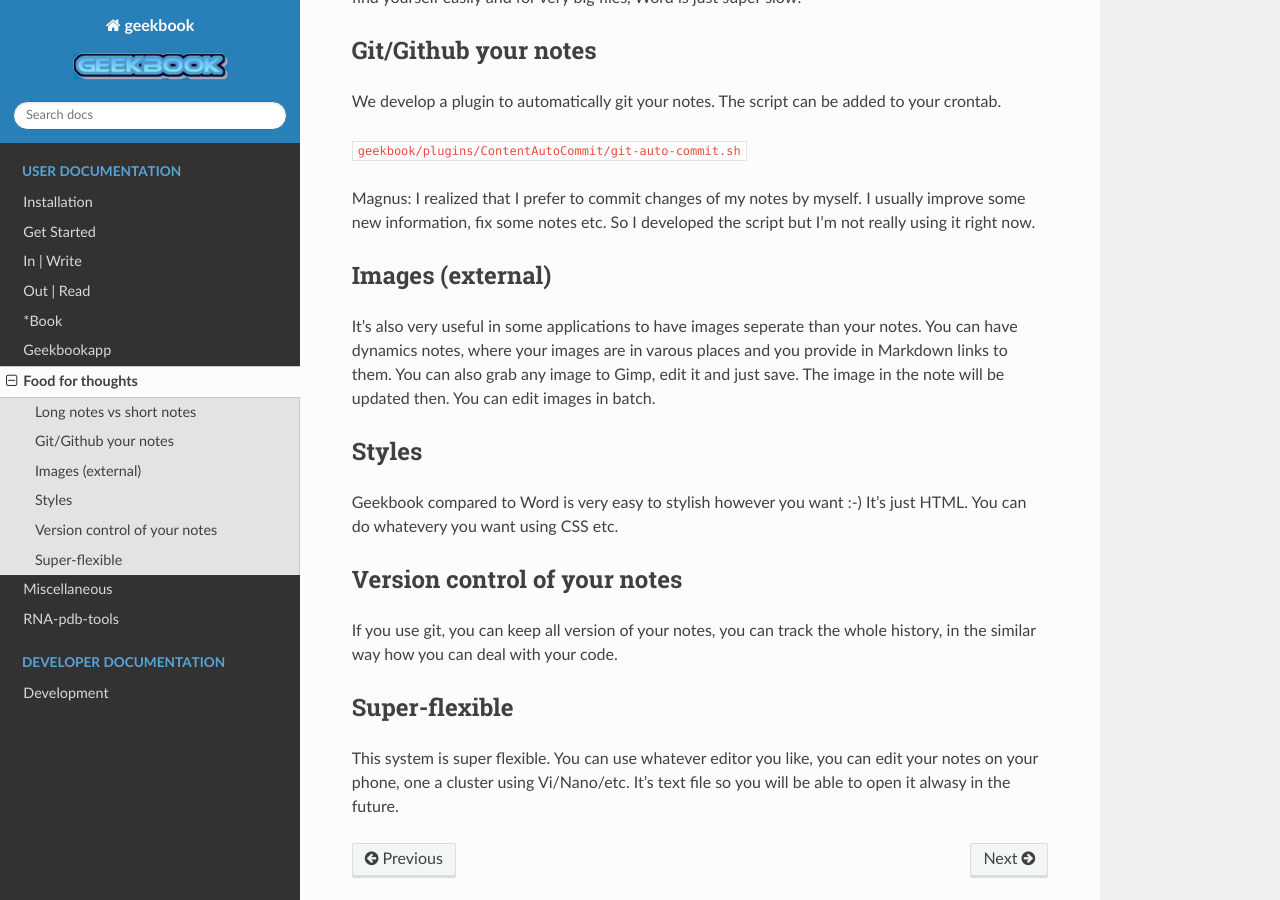
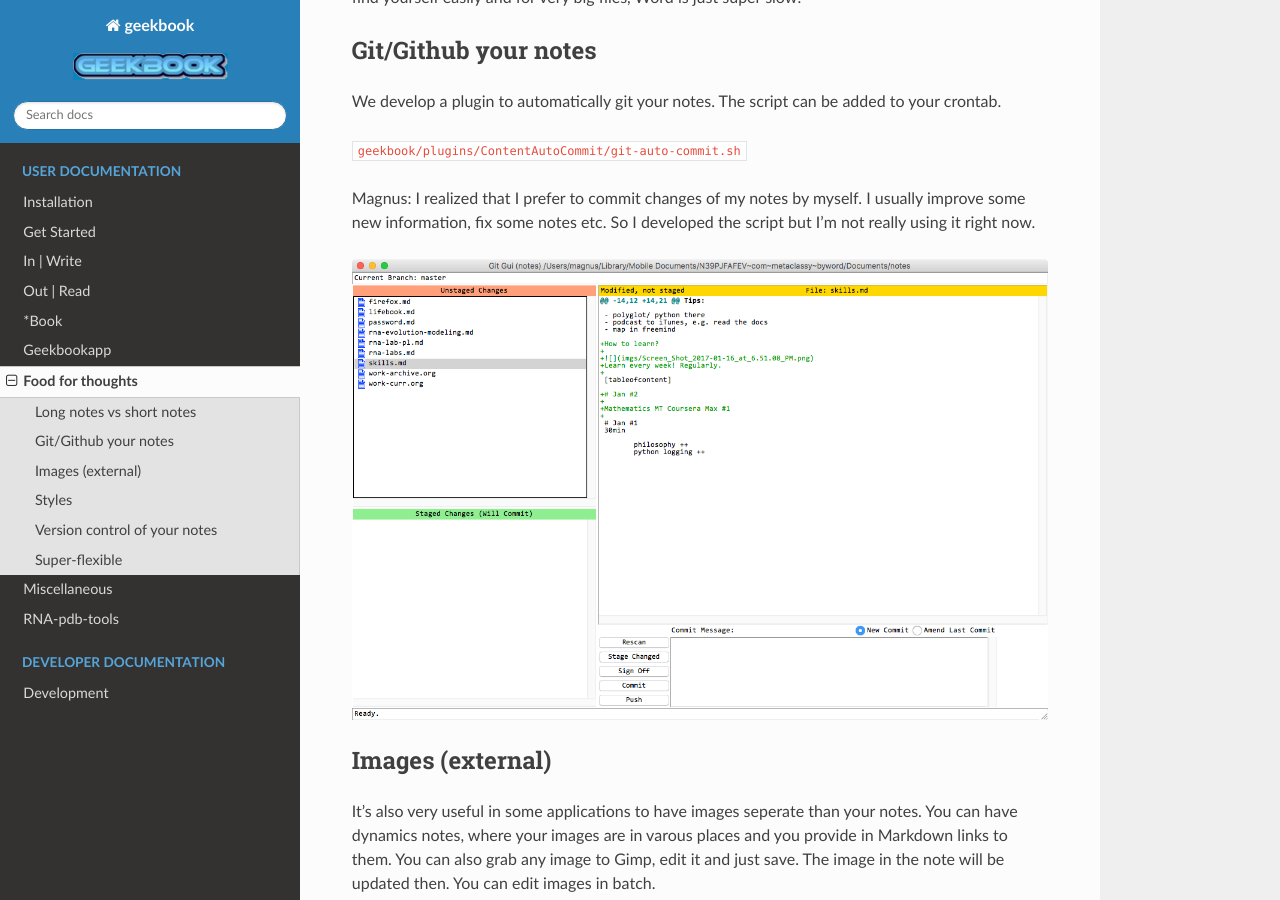
Before and after one commit to mmagnus/geekbook, a Sphinx documentation site: the page built from docs/source/thoughts.rst, in a window 1280 px wide and 900 px high, scrolled down 326 px. Built offline with Sphinx 7.4.7 and the Read the Docs theme 2.0.0, drawn with Linux system fonts in a browser that asks for light colours.

Commit message:
docs: add +.. image:: ../imgs/gitgui-notes.png

```diff
--- a/docs/source/thoughts.rst
+++ b/docs/source/thoughts.rst
@@ -12,6 +12,8 @@
 ``geekbook/plugins/ContentAutoCommit/git-auto-commit.sh``
 
 Magnus: I realized that I prefer to commit changes of my notes by myself. I usually improve some new information, fix some notes etc. So I developed the script but I'm not really using it right now.
+
+.. image:: ../imgs/gitgui-notes.png
 
 Images (external)
 -----------------------------------------------------------------
```
Also changed, not shown: docs/imgs/gitgui-notes.png (added).
